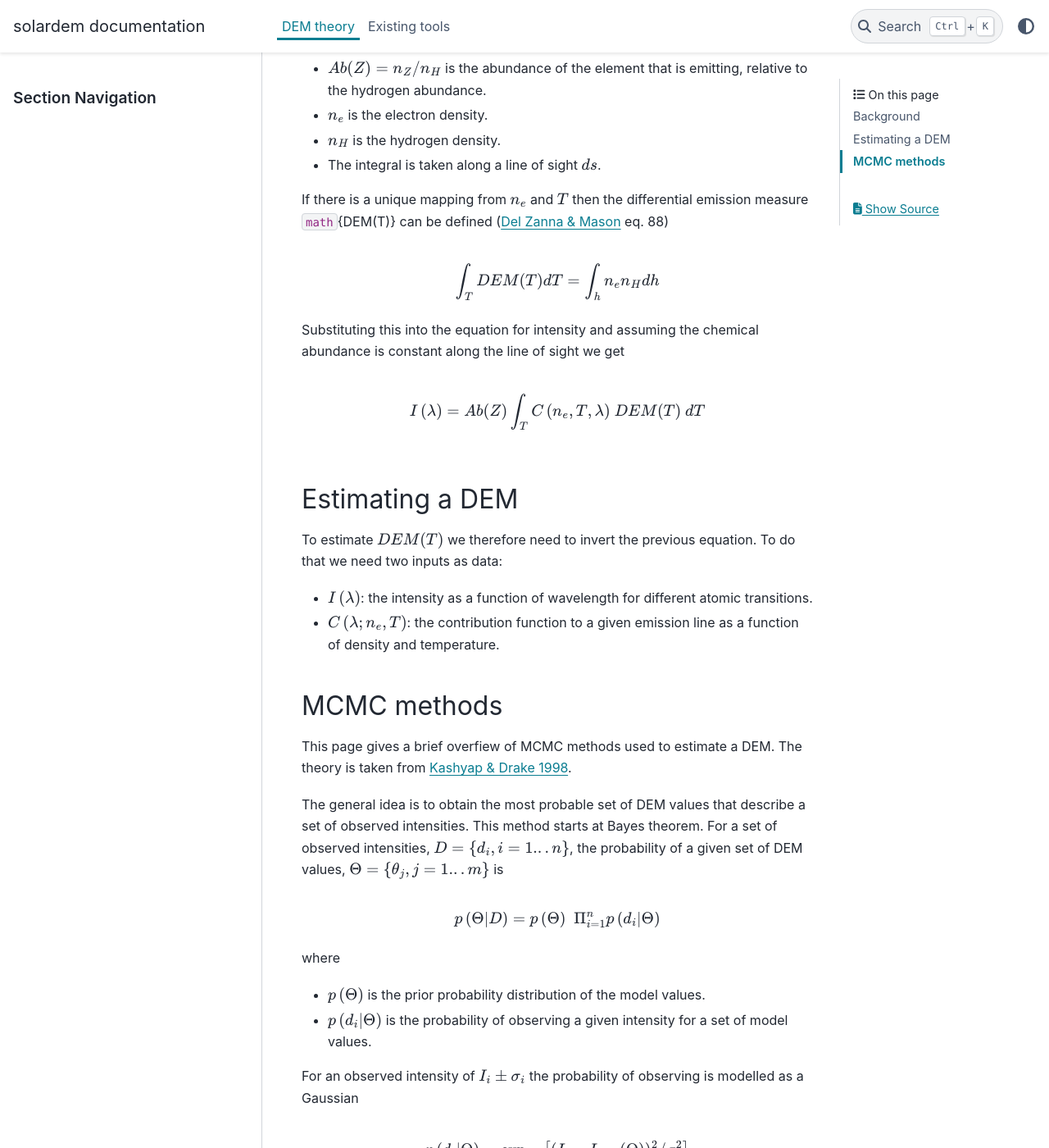
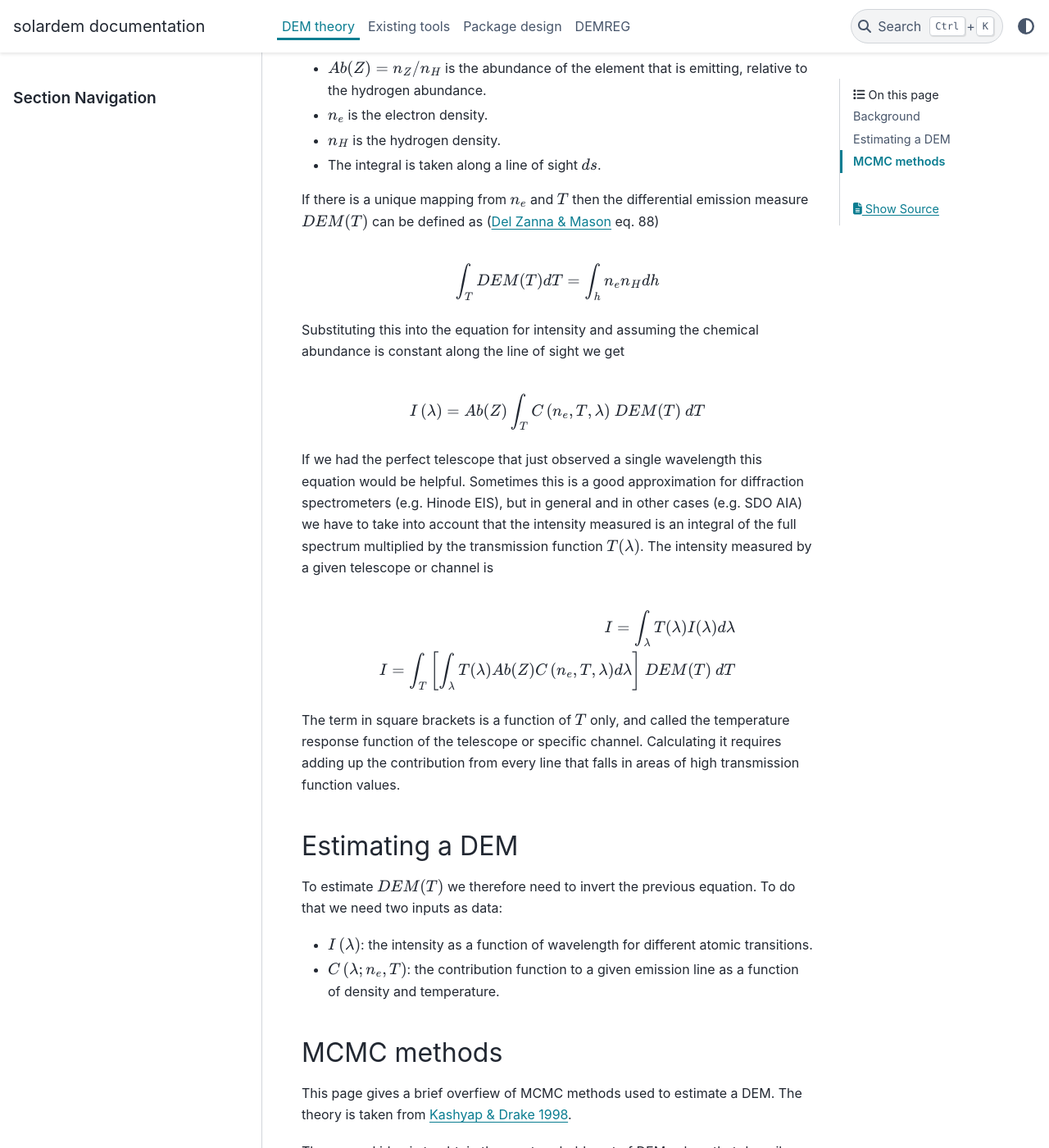
Before and after one commit to dstansby/solardem, a Sphinx documentation site: the page built from doc/dem_theory.md, in a window 1280 px wide and 1400 px high, scrolled down 580 px. Shown: the whole window at 82% size. Built offline with Sphinx 7.4.7 and the PyData theme 0.15.4, drawn with Linux system fonts in a browser that asks for light colours.

Commit message:
More theory

````diff
--- a/doc/dem_theory.md
+++ b/doc/dem_theory.md
@@ -18,7 +18,7 @@ where
 - {math}`n_{H}` is the hydrogen density.
 - The integral is taken along a line of sight {math}`ds`.
 
-If there is a unique mapping from {math}`n_{e}` and {math}`T` then the differential emission measure `math`{DEM(T)} can be defined ([Del Zanna & Mason] eq. 88)
+If there is a unique mapping from {math}`n_{e}` and {math}`T` then the differential emission measure {math}`DEM(T)` can be defined as ([Del Zanna & Mason] eq. 88)
 ```{math}
 \int_{T} DEM(T) dT = \int_{h} n_{e}n_{H} dh
 ```
@@ -27,6 +27,17 @@ Substituting this into the equation for intensity and assuming the chemical abun
 ```{math}
 I \left ( \lambda \right ) = Ab(Z) \int_{T} C \left ( n_{e}, T, \lambda \right )~DEM(T)~dT
 ```
+
+If we had the perfect telescope that just observed a single wavelength this equation would be helpful.
+Sometimes this is a good approximation for diffraction spectrometers (e.g. Hinode EIS), but in general and in other cases (e.g. SDO AIA) we have to take into account that the intensity measured is an integral of the full spectrum multiplied by the transmission function {math}`T(\lambda)`.
+The intensity measured by a given telescope or channel is
+
+```{math}
+I = \int_{\lambda} T (\lambda) I(\lambda) d\lambda \\
+I =  \int_{T} \left [ \int_{\lambda} T (\lambda) Ab(Z) C \left ( n_{e}, T, \lambda \right ) d\lambda \right ]~DEM(T)~dT
+```
+The term in square brackets is a function of {math}`T` only, and called the temperature response function of the telescope or specific channel.
+Calculating it requires adding up the contribution from every line that falls in areas of high transmission function values.
 
 [Del Zanna & Mason]: https://link.springer.com/article/10.1007/s41116-018-0015-3
 
--- a/doc/index.rst
+++ b/doc/index.rst
@@ -9,9 +9,13 @@ A package for estimating differential emission measures (DEMs) from observations
 
    dem_theory
    existing_tools
+   design
 
+.. toctree::
+   :maxdepth: 2
+   :caption: Tutorials
 
-
+   tutorials/demreg
 
 Indices and tables
 ==================
````
